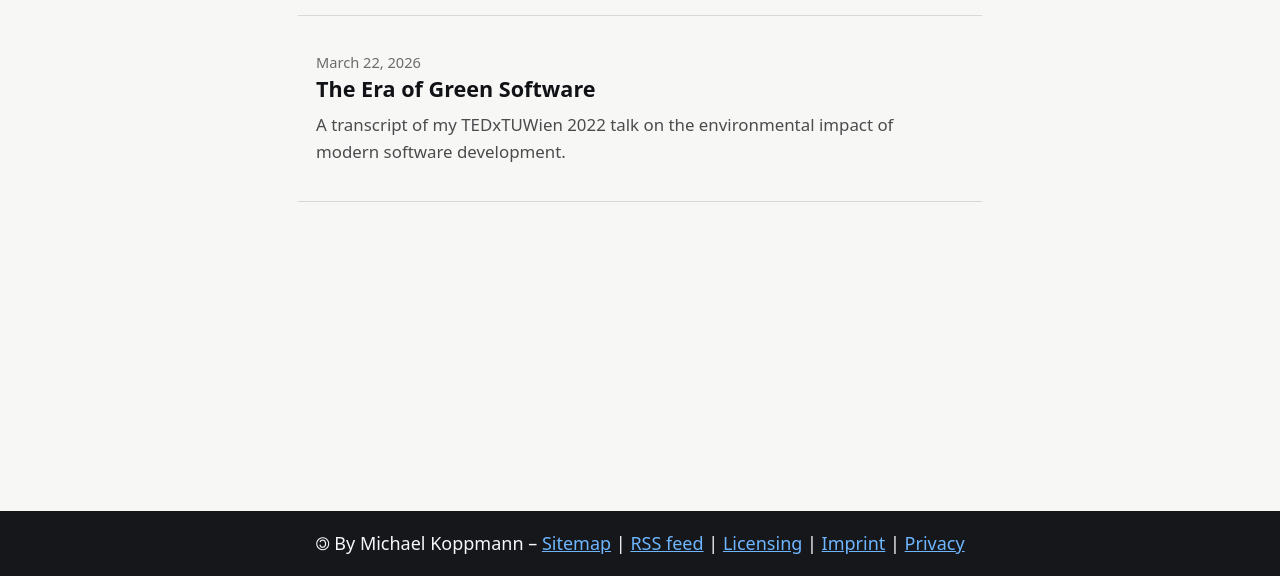
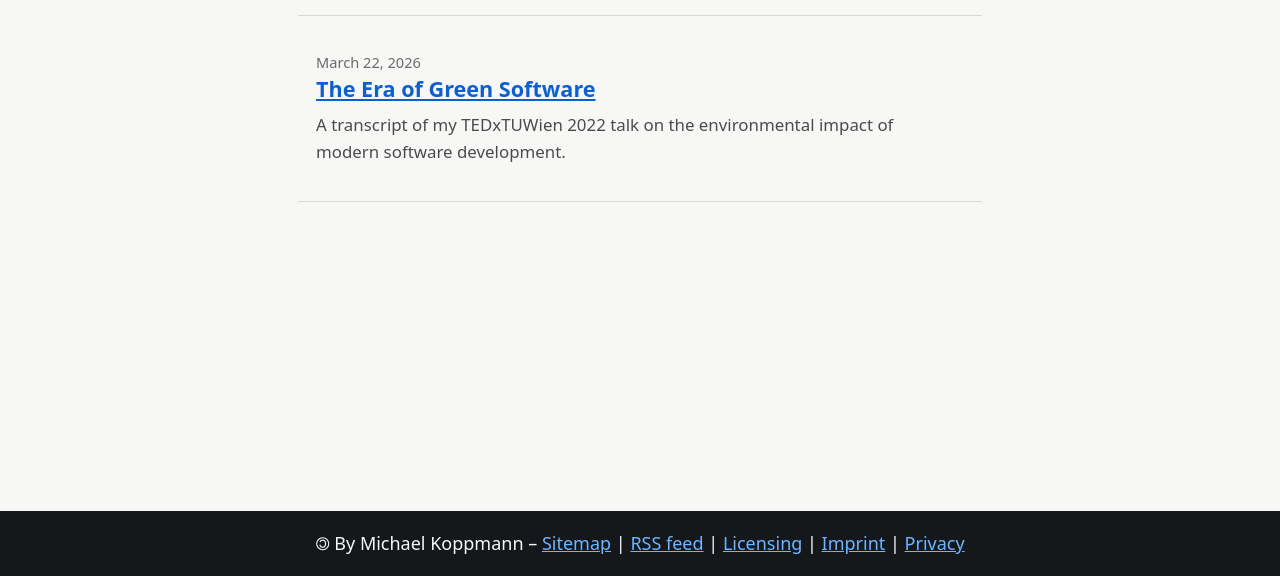
Before and after one commit to mkoppmann/website, an Astro site: page /blog in a window 1280 px wide. Shown: the part 224-800 px from the top of the page. Built offline with nearby package versions, Linux system fonts and the light colour scheme; Astro itself is replaced by a stand-in of ours.

Commit message:
Display blog titles as regular links
It should be obvious that they are clickable.

```diff
--- a/src/pages/blog/[...page].astro
+++ b/src/pages/blog/[...page].astro
@@ -136,16 +136,6 @@ function formatDate(date: Date): string {
     line-height: var(--line-height-heading);
   }
 
-  .post-title a {
-    text-decoration: none;
-    color: var(--color-heading);
-  }
-
-  .post-title a:hover {
-    color: var(--color-link);
-    text-decoration: underline;
-  }
-
   .post-description {
     margin: 0;
     font-size: 0.9375rem;
```
